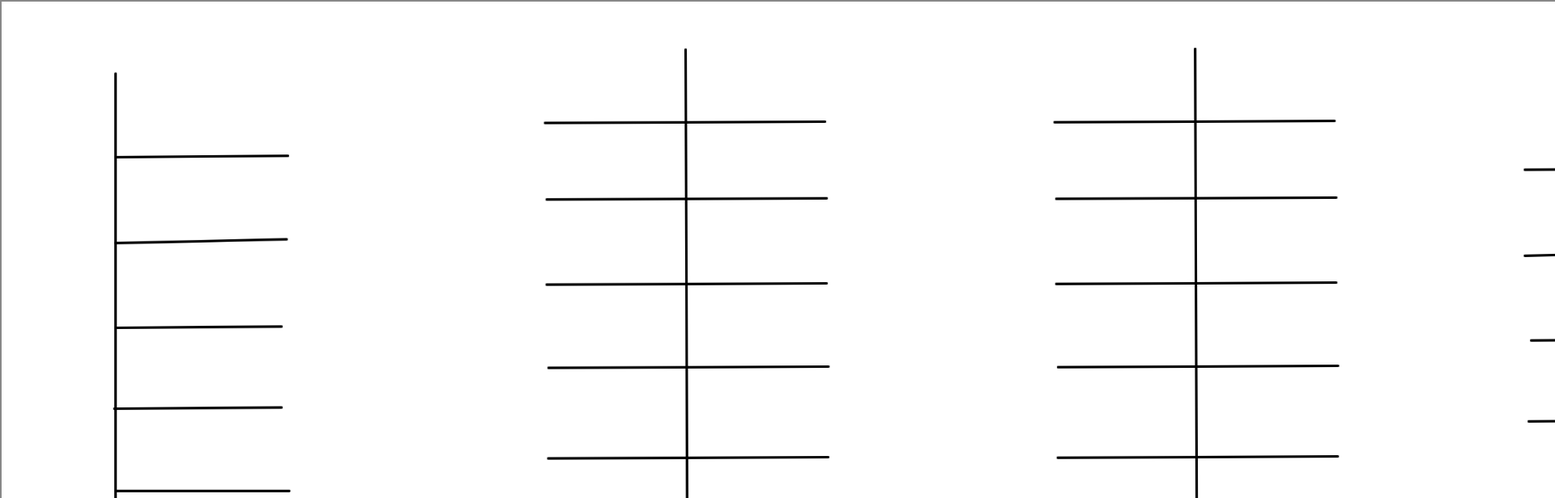
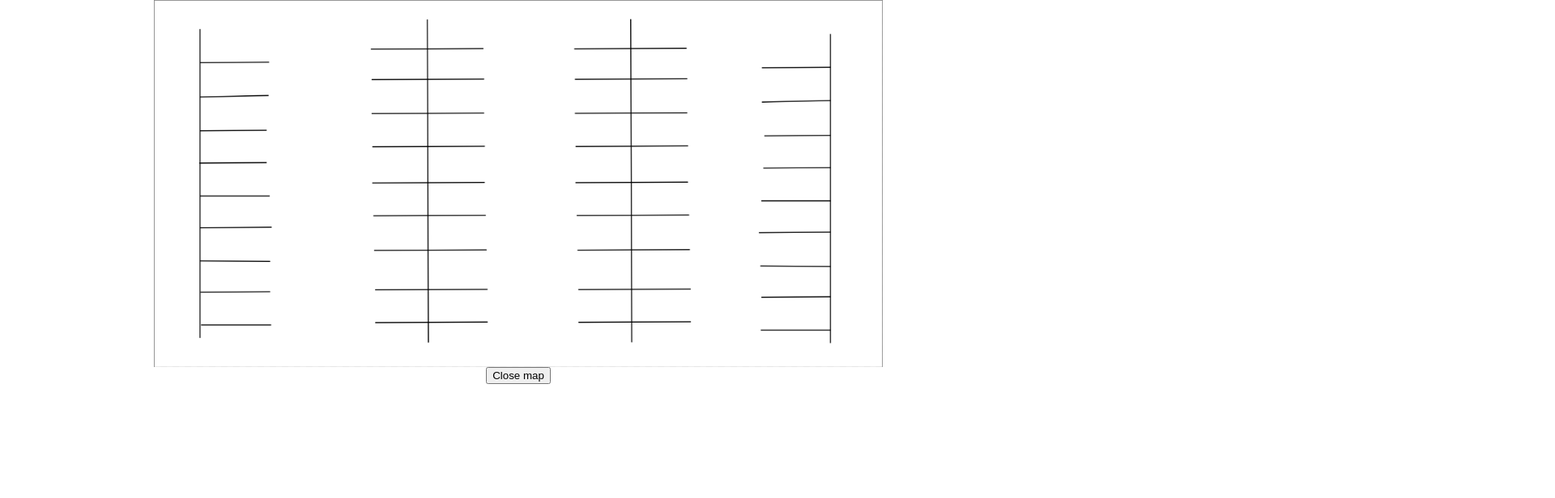
Before and after one commit to Mark-Malysa/MarkJaredDavidTakeOnCapStone, a React (Create React App) app in the folder mjd_capstone/: page / in a window 1280 px wide. Both pictures are taken after a click on the button "open Map". Shown: the top 616 px of the page at 81% size, 1920 px wide, since content can reach past the window. Built offline with nearby package versions, Linux system fonts and the light colour scheme.

Commit message:
added image and css to map

```diff
--- a/mjd_capstone/src/Map.js
+++ b/mjd_capstone/src/Map.js
@@ -2,14 +2,15 @@ import React from 'react';
 import ReactDOM from 'react-dom';
 import App from './App.js';
 import map from './prototype_map.png';
+import './map.css'
 
 function Map() {
   return (
     <div>
 
-    <img src={map}alt="Map"></img>
+    <img src={map} classname="mapImage" alt="Map"></img>
 
-    <button onClick= {closeMap}>Close map</button>
+    <button class="close "onClick= {closeMap}>Close map</button>
     </div>
   );
 }
--- /dev/null
+++ b/mjd_capstone/src/map.css
@@ -0,0 +1,15 @@
+img{
+    max-width: 900px;
+    max-height: 900px;
+    display: block;
+    margin-left: auto;
+    margin-right: auto;
+    margin-top: auto;
+    margin-bottom: auto;
+}
+
+.close{
+    display: block;
+    margin-left: auto;
+    margin-right: auto;
+}
```
